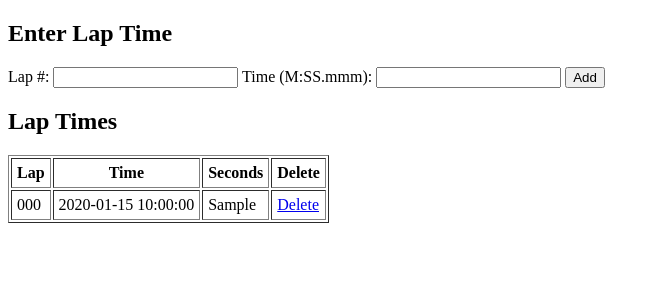
After one commit to code-by-shannon/SCLR, a PHP site: page /lap_app.php in a window 1280 px wide. The commit adds this page. Shown: the top 300 px of the page, without its empty margins (0-660 px from the left). Run offline with PHP 8.4, Linux system fonts and the light colour scheme; tables that the repository leaves empty or names only in its code hold one stand-in row (values such as "Sample post").

Commit message:
added tracks.php and lap_app.php.  lap_app has a db in SCLR that tracks lap times and converts them to seconds and renders a table

```diff
--- a/index.php
+++ b/index.php
@@ -11,5 +11,7 @@
     <a href="login.php">Add Driver</a>
     <a href="add_car.php">Add Car</a>
     <a href="driver_car.php">Driver and Car</a>
+    <a href="tracks.php">Tracks</a>
+    <a href="lap_app.php">Lap App</a>
 </body>
 </html>
--- /dev/null
+++ b/lap_app.php
@@ -0,0 +1,84 @@
+<?php
+include 'db.php';
+$conn = connectToDB();
+$message = '';
+
+// Handle insert
+if ($_SERVER['REQUEST_METHOD'] === 'POST' && isset($_POST['lap_number'], $_POST['lap_time'])) {
+    $lapNumber = (int) $_POST['lap_number'];
+    $lapTime = trim($_POST['lap_time']);
+    $lapSeconds = convertToSeconds($lapTime);
+
+    if ($lapSeconds === false) {
+        $message = "Invalid format. Use M:SS.mmm";
+    } else {
+        $stmt = $conn->prepare("INSERT INTO lap_times (lap_number, lap_time, lap_seconds) VALUES (?, ?, ?)");
+        $stmt->bind_param("isd", $lapNumber, $lapTime, $lapSeconds);
+        if ($stmt->execute()) {
+            $message = "Lap added.";
+        } else {
+            $message = "Insert error: " . $stmt->error;
+        }
+        $stmt->close();
+    }
+}
+
+// Handle delete
+if (isset($_GET['delete'])) {
+    $id = (int) $_GET['delete'];
+    $stmt = $conn->prepare("DELETE FROM lap_times WHERE id = ?");
+    $stmt->bind_param("i", $id);
+    $stmt->execute();
+    $stmt->close();
+    header("Location: lap_app.php");
+    exit;
+}
+
+// Time conversion
+function convertToSeconds($time) {
+    if (preg_match('/^(\d+):(\d{2}\.\d+)$/', $time, $m)) {
+        return round($m[1] * 60 + $m[2], 3);
+    }
+    return false;
+}
+
+// Fetch existing laps
+$result = $conn->query("SELECT * FROM lap_times ORDER BY lap_number ASC");
+?>
+
+<!DOCTYPE html>
+<html>
+<head>
+    <title>Lap App</title>
+</head>
+<body>
+
+<h2>Enter Lap Time</h2>
+<form method="post" action="lap_app.php">
+    Lap #: <input type="number" name="lap_number" required>
+    Time (M:SS.mmm): <input type="text" name="lap_time" required>
+    <button type="submit">Add</button>
+</form>
+
+<p><?= $message ?></p>
+
+<h2>Lap Times</h2>
+<table border="1" cellpadding="5">
+    <tr>
+        <th>Lap</th>
+        <th>Time</th>
+        <th>Seconds</th>
+        <th>Delete</th>
+    </tr>
+    <?php while ($row = $result->fetch_assoc()): ?>
+    <tr>
+        <td><?= htmlspecialchars($row['lap_number']) ?></td>
+        <td><?= htmlspecialchars($row['lap_time']) ?></td>
+        <td><?= htmlspecialchars($row['lap_seconds']) ?></td>
+        <td><a href="?delete=<?= $row['id'] ?>">Delete</a></td>
+    </tr>
+    <?php endwhile; ?>
+</table>
+
+</body>
+</html>
```
Also changed, not shown: tracks.php (added).
